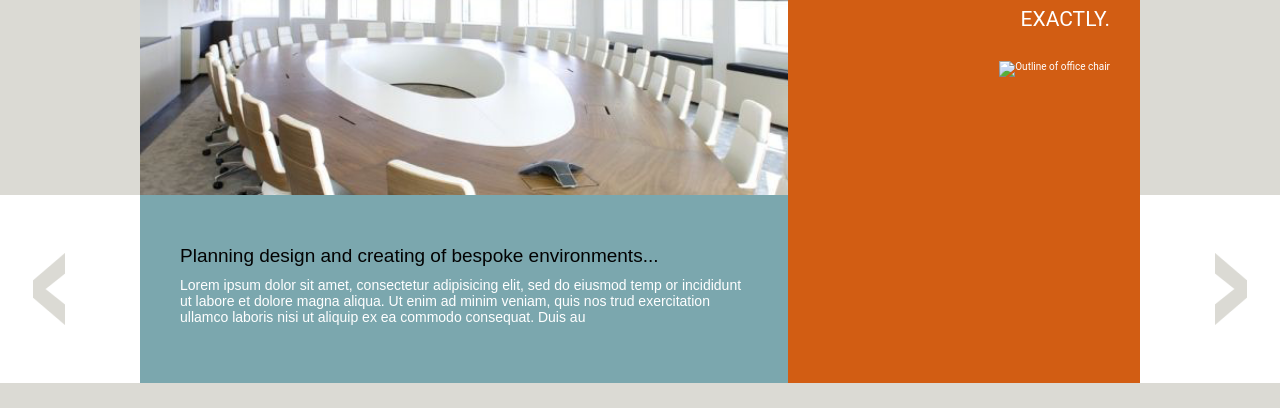
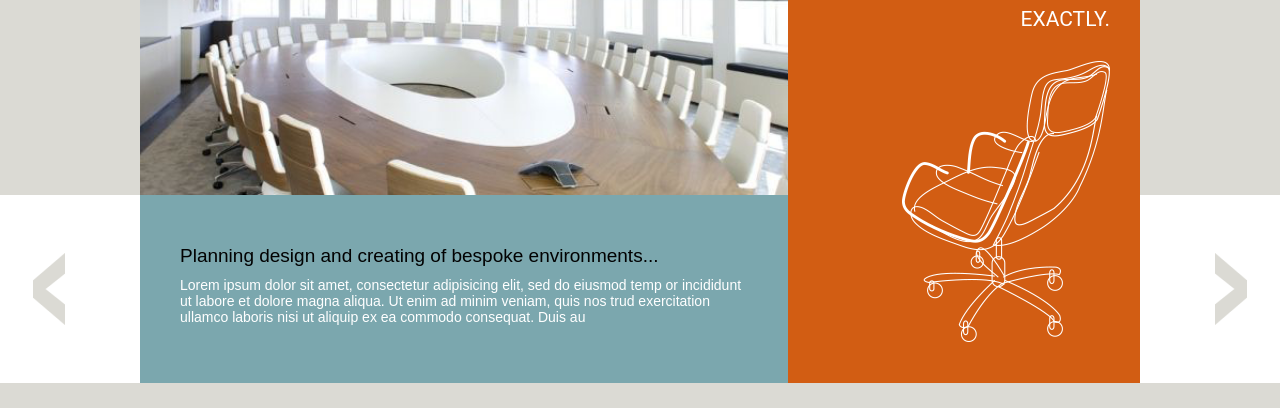
Before and after one commit to krisztiangyanyi/plinkfizz, a website: page index.html in a window 1280 px wide. Shown: the part 332-740 px from the top of the page. Drawn offline with Linux system fonts and the light colour scheme; the site is published under a folder, as on GitHub Pages, so addresses that start at the root find nothing; a web font is replaced by a local one.

Commit message:
fixed broken image

```diff
--- a/index.html
+++ b/index.html
@@ -96,7 +96,7 @@
 
                     <img
                         class="main-hero__right--image"
-                        src="/src/media/line-chair.png"
+                        src="src/media/line-chair.png"
                         alt="Outline of office chair"
                     />
                 </div>
```
